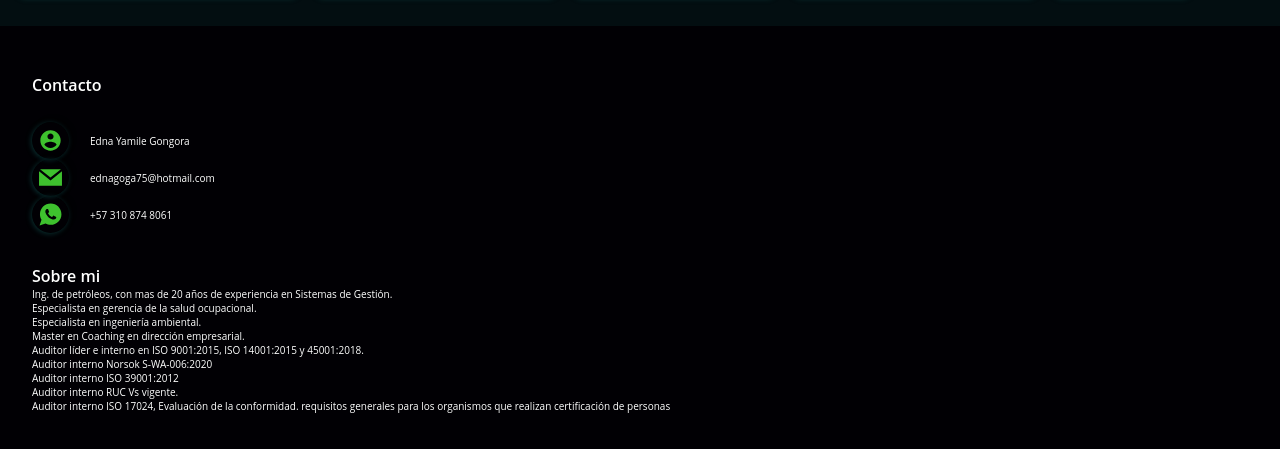
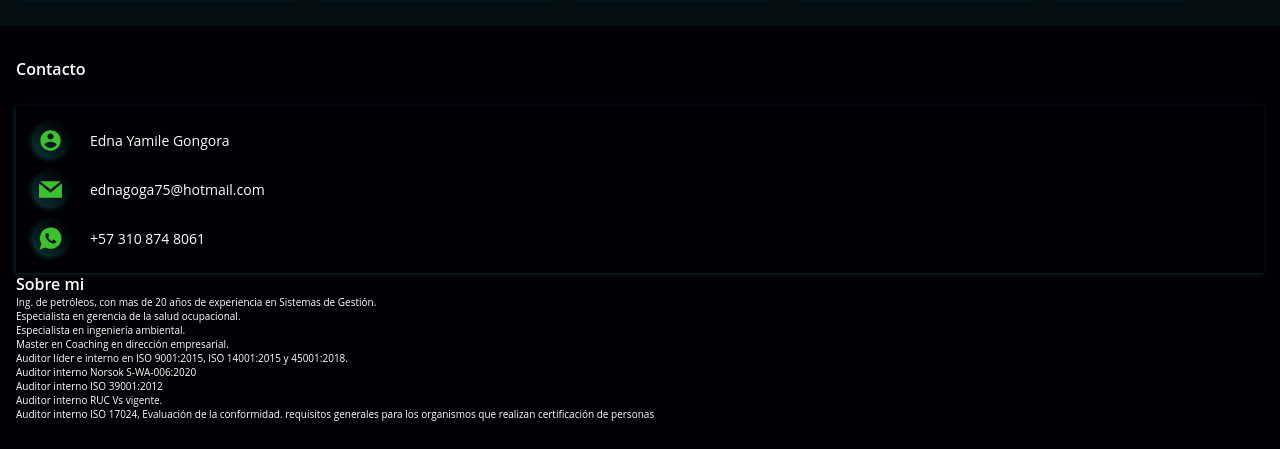
Before and after one commit to IngDonovan/broch-page, a React (Vite) app: page / in a window 1280 px wide. Shown: the part 848-1297 px from the top of the page. Built offline with nearby package versions, Linux system fonts and the light colour scheme.

Commit message:
styles end contact

```diff
--- a/src/Components/Contact/Contact.scss
+++ b/src/Components/Contact/Contact.scss
@@ -2,9 +2,6 @@
 
 .contactContainer {
     padding: 16px 16px;
-    div{
-        padding: 16px;
-    }
 }
 
 .contactIco{
@@ -17,10 +14,20 @@
     padding-bottom: 26px;
 }
 
+.contactPlace ul{
+    // background: gray;
+    display: flex;
+    flex-direction: column;
+    gap: 12px;
+    padding: 16px;
+    box-shadow: $sw;
+}
+
 .contactPlace li{
     display: flex;
     align-items: center;
     justify-content: start;
+    font-size: $tx-base;
     gap: 21px;
     span{
         display: flex;
@@ -28,6 +35,7 @@
         justify-content: center;
         padding: 6px;
         border-radius: 50%;
+        background: $ln-Grad-P;
         box-shadow: $sw;
         // background-color: gray;
     }
--- a/src/Components/Contact/index.jsx
+++ b/src/Components/Contact/index.jsx
@@ -52,7 +52,7 @@ const Contact = () => {
     <section className="contactContainer">
         <div className="contactPlace">
           <h2>Contacto</h2>
-          <span>
+          <span id="viewContactContainer">
               <ul>
                 {viewContact()}
               </ul>
```
